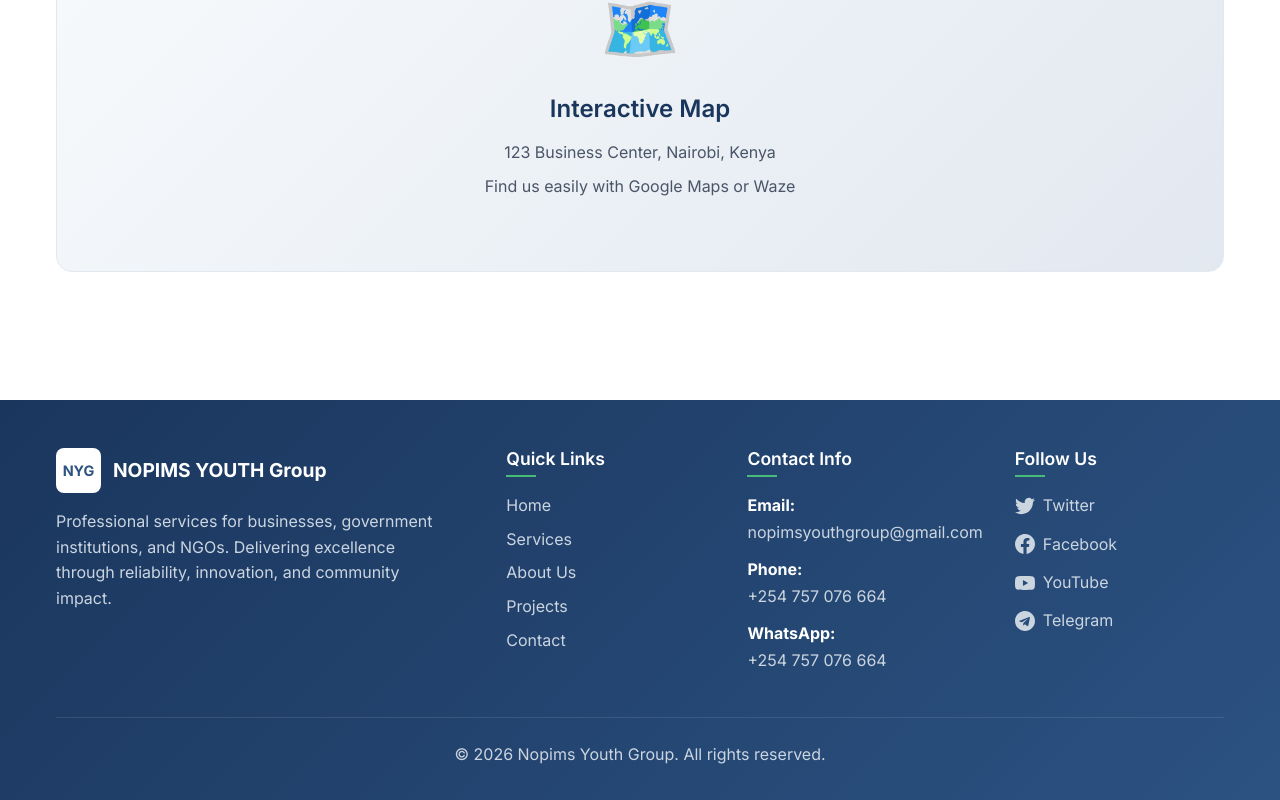
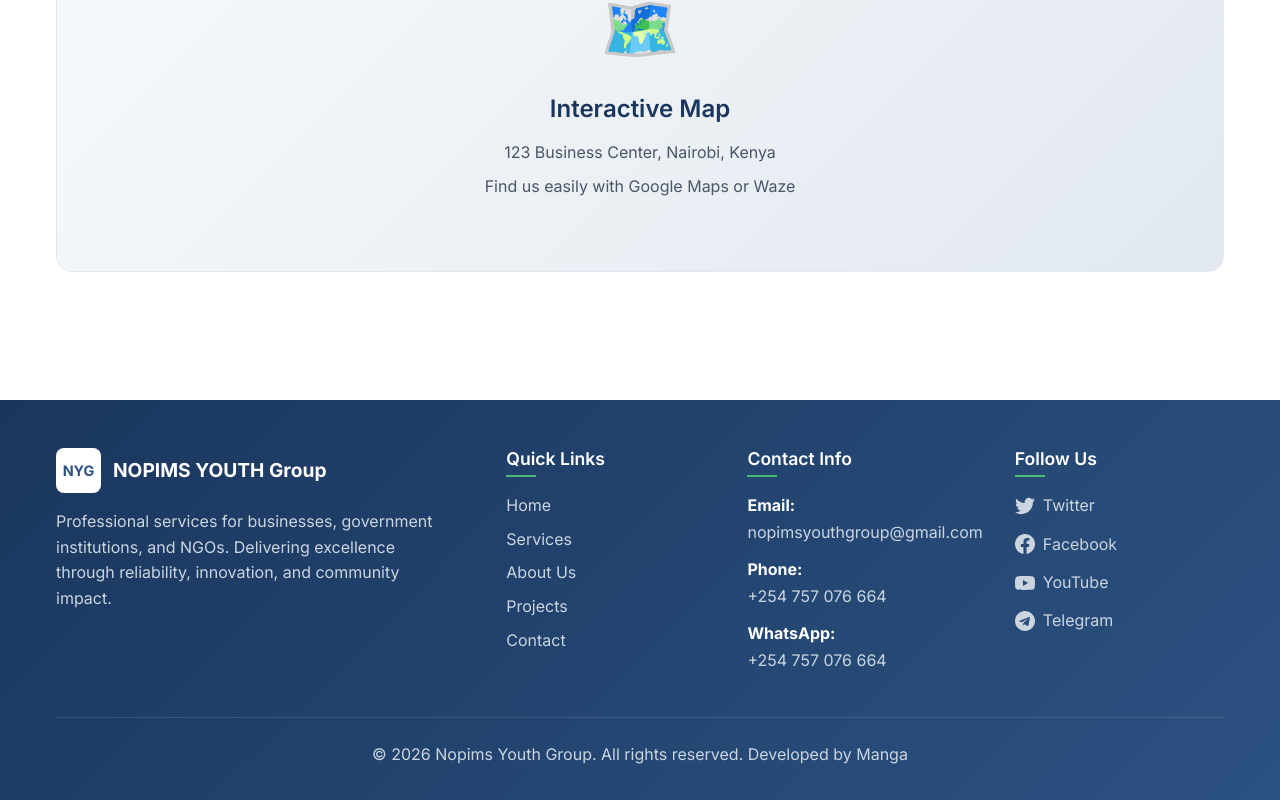
Before and after one commit to Mangah02/Nopims, a React (Create React App) app: page /contact in a window 1280 px wide. Shown: the part 2989-3789 px from the top of the page. Built offline with nearby package versions, Linux system fonts and the light colour scheme.

Commit message:
footer updates

```diff
--- a/src/components/Footer.tsx
+++ b/src/components/Footer.tsx
@@ -76,7 +76,7 @@ const Footer: React.FC = () => {
         </div>
 
         <div className="footer-bottom">
-          <p>&copy; 2026 Nopims Youth Group. All rights reserved.</p>
+          <p>&copy; 2026 Nopims Youth Group. All rights reserved. Developed by Manga</p>
         </div>
       </div>
     </footer>
```
